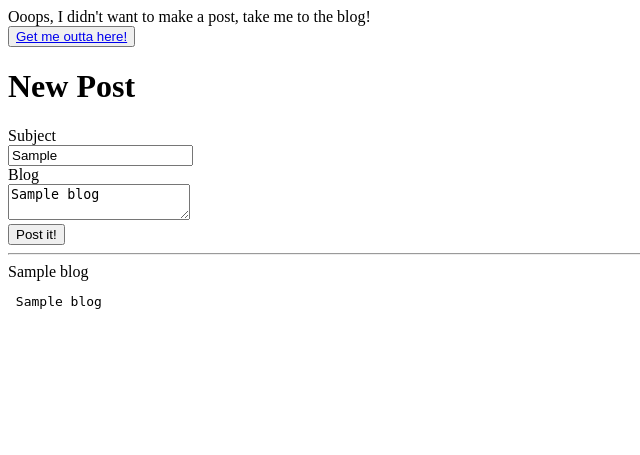
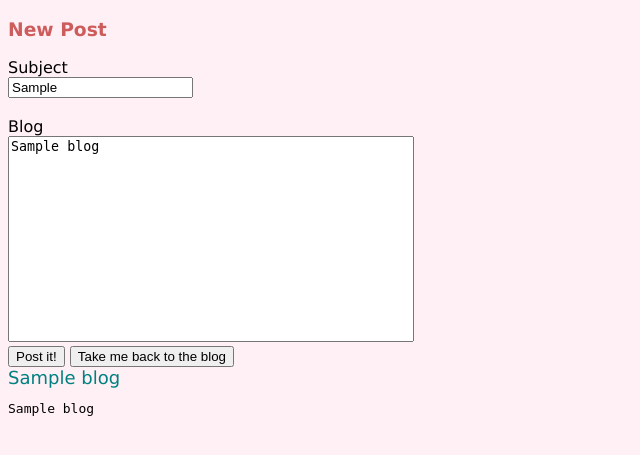
Before and after one commit to lauramjohnson/build-a-blog, a Python web app: template templates/newpost.html in a window 1280 px wide. Shown: the top 455 px of the page, without its empty margins (0-640 px from the left). Run offline with Jinja, Linux system fonts and the light colour scheme; the template is opened without the code that fills it: most values are stand-ins (such as "Sample title", 1, 10 or a date in 2020).

Commit message:
styling and some formatting

```diff
--- a/app.yaml
+++ b/app.yaml
@@ -9,8 +9,13 @@ handlers:
   static_files: favicon.ico
   upload: favicon\.ico
 
+- url: /stylesheets
+  static_dir: stylesheets
+
 - url: .*
   script: main.app
+
+
 
 libraries:
 - name: webapp2
--- a/main.py
+++ b/main.py
@@ -20,6 +20,7 @@ import cgi
 import jinja2
 import os
 
+from datetime import datetime
 from google.appengine.ext import db
 
 template_dir = os.path.join(os.path.dirname(__file__), "templates")
--- /dev/null
+++ b/stylesheets/main.css
@@ -0,0 +1,47 @@
+body{
+    font-family: Verdana, Helvetica, sans-serif;
+    background-color: lavenderblush;
+}
+
+h3{
+    color: IndianRed;
+}
+.error{
+    color: red;
+}
+.blog-subject{
+    font-size: 18px;
+    text-decoration: none;
+    display: inline-block;
+    color: teal;
+}
+
+.blog-create{
+    float: right;
+    font-size: 10px;
+    justify-content: right;
+    display: inline-block;
+    color: teal;
+    padding-top: 10px;
+}
+
+.blog-post{
+    padding-bottom: 20px;
+    width: auto;
+    height: 100%;
+    white-space: normal;
+}
+#newpostbutton, #takemeback{
+    text-decoration: none;
+    color:black;
+}
+
+.sub_input{
+
+}
+
+.blog_input{
+    width: 400px;
+    height: 200px;
+    resize: none;
+}
--- a/templates/base.html
+++ b/templates/base.html
@@ -2,7 +2,7 @@
 <html>
   <head>
     <title>Blogz!</title>
-    <style type="text/css">
+    <link type="text/css"; rel="stylesheet"; href="/stylesheets/main.css"/>
 
     </style>
   </head>
--- a/templates/newpost.html
+++ b/templates/newpost.html
@@ -2,29 +2,24 @@
 
 {% block content %}
 
-<div name="oops">Ooops, I didn't want to make a post, take me to the blog!</div>
-    <button>
-        <a href="/blog">Get me outta here!</a>
-    </button>
-</div>
-
-<h1>New Post</h1>
+<h3>New Post</h3>
 
 <form method="post">
     <label>
         <div>Subject</div>
-        <input type="text" name="subject" value= {{ subject }}>
+        <input class="sub_input" type="text" name="subject" value= {{ subject }}>
     </label>
-
+    <br><br>
     <label>
         <div>Blog</div>
-        <textarea name="blog">{{ blog }}</textarea>
+        <textarea class="blog_input" name="blog">{{ blog }}</textarea>
     </label>
 
     <div class="error">{{ error if error else "" }}</div>
     <button>Post it!</button>
-
-<hr>
+    <button>
+        <a id="takemeback" href="/blog">Take me back to the blog</a>
+    </button>
 
 {% for blog in posts %}
     <div class = "blog">
```
Also changed, not shown: templates/blog.html (+7 -6 lines), templates/post.html (+9 -7 lines), 1 other file.
